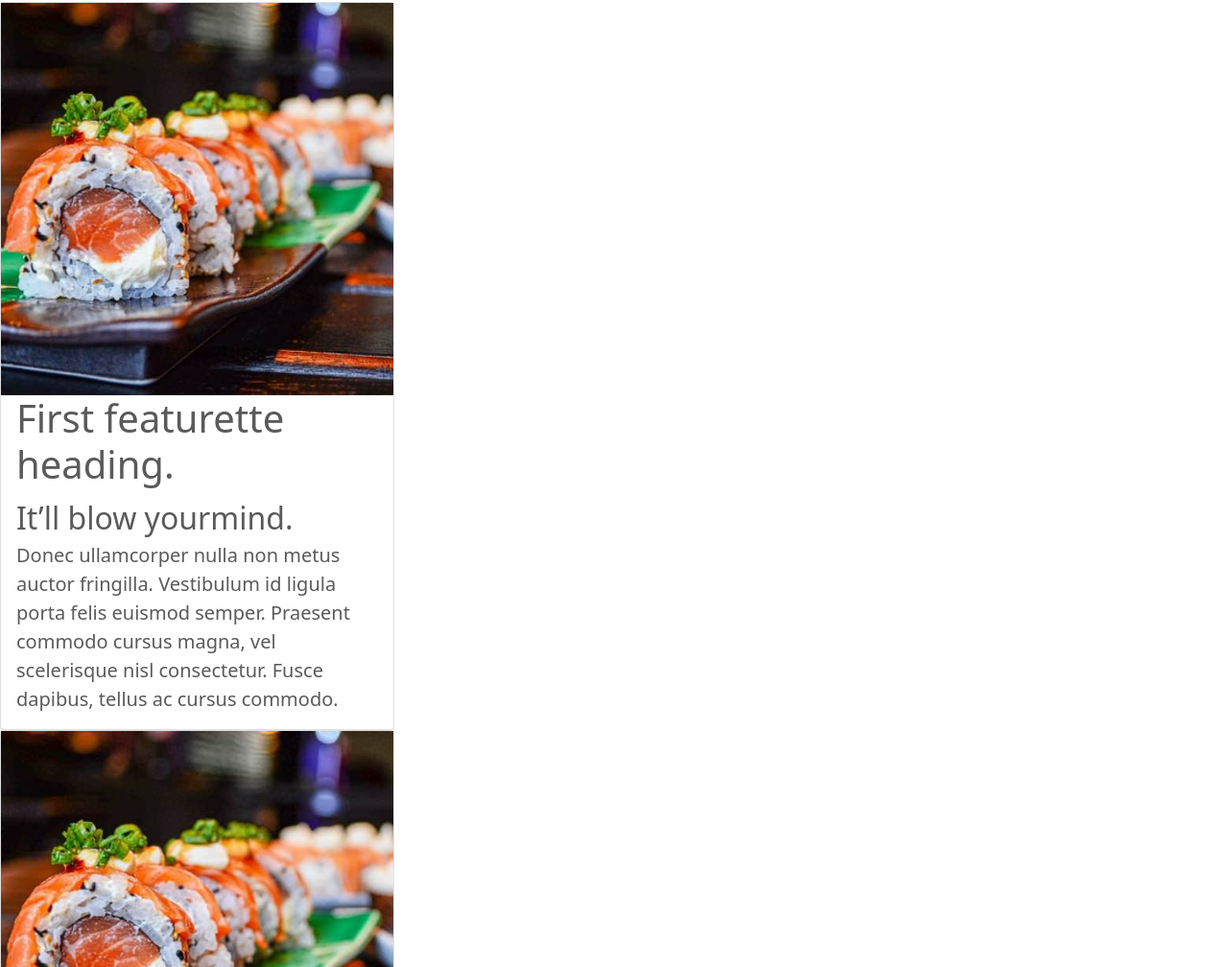
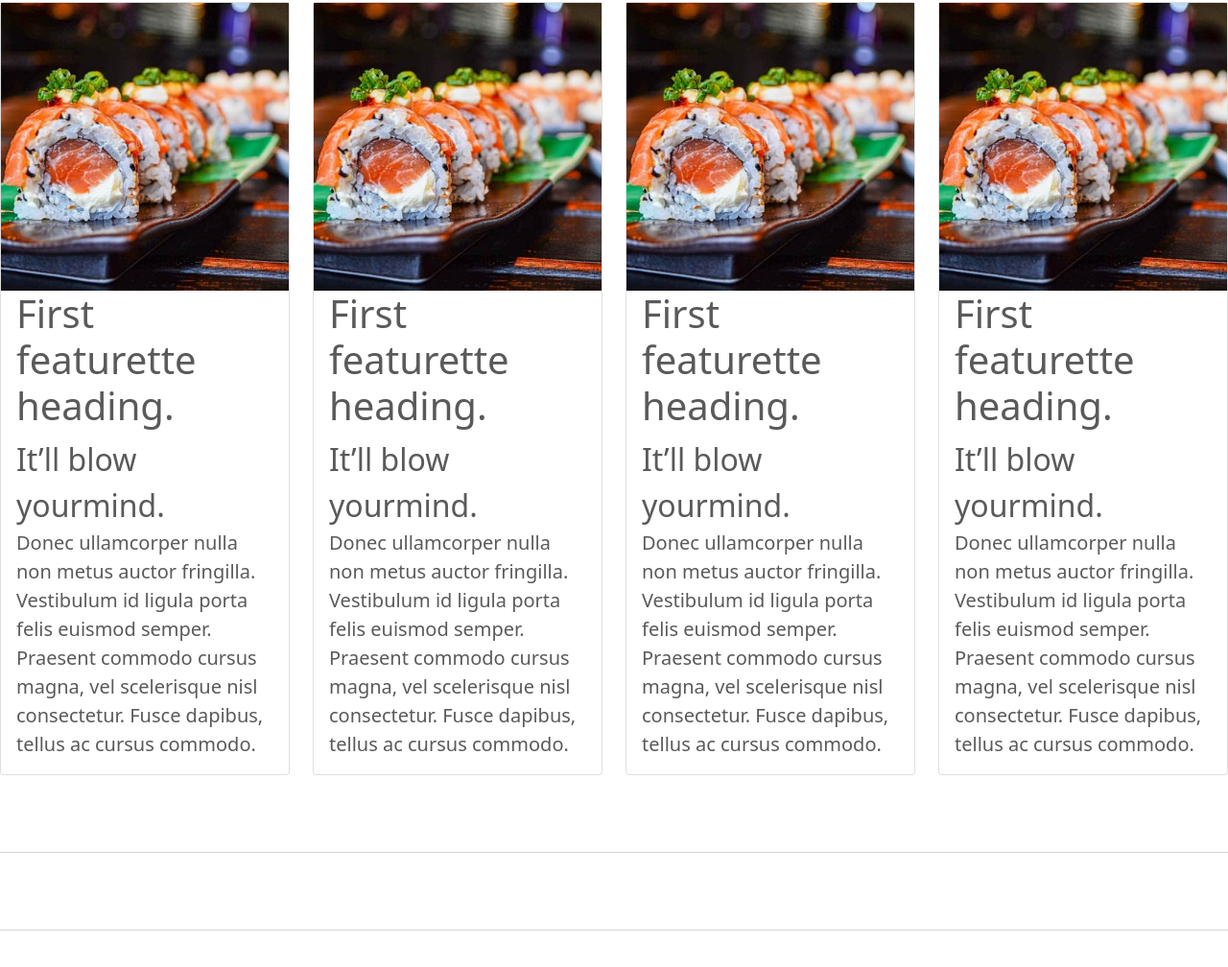
Before and after one commit to tako2024/bootstrap-basic-kadai, a plain HTML site: page kadai_006/index_for_student.html in a window 1280 px wide. Shown: the part 1111-2119 px from the top of the page at 96% size. Drawn offline with nearby package versions, Linux system fonts and the light colour scheme.

Commit message:
課題提出

```diff
--- a/kadai_006/index_for_student.html
+++ b/kadai_006/index_for_student.html
@@ -73,7 +73,7 @@
       </div>
 
         <hr class="featurette-divider">
-        <div class="row row-cols-1 row-cols-md-3">
+        <div class="row row-cols-1 row-cols-md-4">
           <!-- <div class="row"> -->
           <div class="col">
             <div class="card">
@@ -92,6 +92,8 @@
                 commodo.
               </p>
             </div>
+          </div>
+          <div class="col">
             <div class="card">
               <img src="img/sushi.jpg" class="" alt="サンプル画像3">
               <!-- <h2 class="featurette-heading">First featurette heading. <span class="text-muted">It’ll blow yourmind.</span> -->
@@ -108,6 +110,26 @@
                 commodo.
               </p>
             </div>
+          </div>
+          <div class="col">
+            <div class="card">
+              <img src="img/sushi.jpg" class="" alt="サンプル画像3">
+              <!-- <h2 class="featurette-heading">First featurette heading. <span class="text-muted">It’ll blow yourmind.</span> -->
+              <h2 class="fs-1 mx-3">First featurette heading. </h2>
+              <span class="fs-2 mx-3">It’ll blow yourmind.</span>
+              <!-- <p class="lead">Donec ullamcorper nulla non metus auctor fringilla. Vestibulum id ligula porta felis
+                euismod
+                semper. Praesent commodo cursus magna, vel scelerisque nisl consectetur. Fusce dapibus, tellus ac cursus
+                commodo.</p> -->
+              <p class="lead  mx-3">
+                Donec ullamcorper nulla non metus auctor fringilla. Vestibulum id ligula porta felis
+                euismod
+                semper. Praesent commodo cursus magna, vel scelerisque nisl consectetur. Fusce dapibus, tellus ac cursus
+                commodo.
+              </p>
+            </div>
+          </div>
+          <div class="col">
             <div class="card">
               <img src="img/sushi.jpg" class="" alt="サンプル画像3">
               <!-- <h2 class="featurette-heading">First featurette heading. <span class="text-muted">It’ll blow yourmind.</span> -->
```
